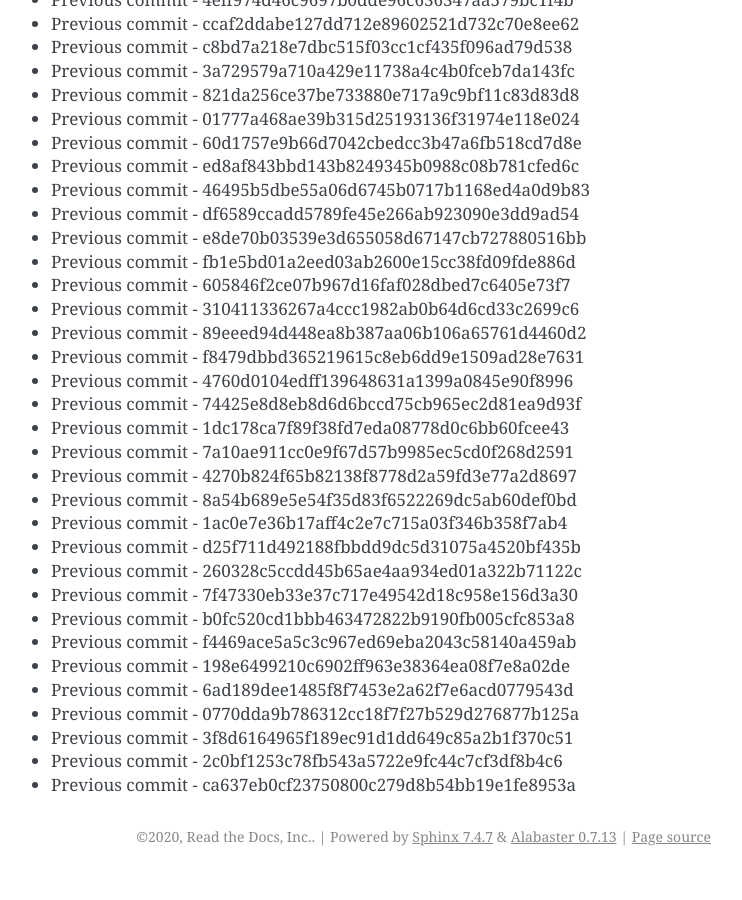
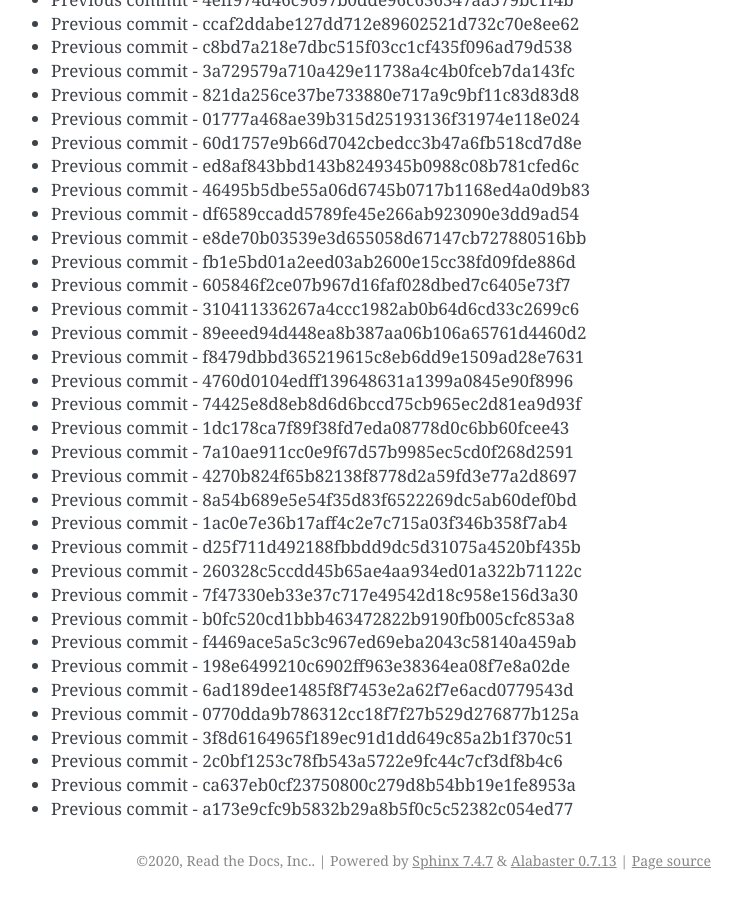
Before and after one commit to readthedocs/rtd-git-stresstest, a Sphinx documentation site: the page built from docs/updates.rst, in a window 1280 px wide and 900 px high, scrolled down 90013 px. Shown: the whole window, without its empty margins (399-1141 px from the left). Built offline with Sphinx 7.4.7, drawn with Linux system fonts in a browser that asks for light colours; before the commit the page ends 90889 px from its top, so only the background shows below that.

Commit message:
Generating commit from previous: a173e9cfc9b5832b29a8b5f0c5c52382c054ed77

```diff
--- a/docs/updates.rst
+++ b/docs/updates.rst
@@ -3814,3 +3814,4 @@ It can be tested for any performance characteristics.
 * Previous commit - 3f8d6164965f189ec91d1dd649c85a2b1f370c51
 * Previous commit - 2c0bf1253c78fb543a5722e9fc44c7cf3df8b4c6
 * Previous commit - ca637eb0cf23750800c279d8b54bb19e1fe8953a
+* Previous commit - a173e9cfc9b5832b29a8b5f0c5c52382c054ed77
```
